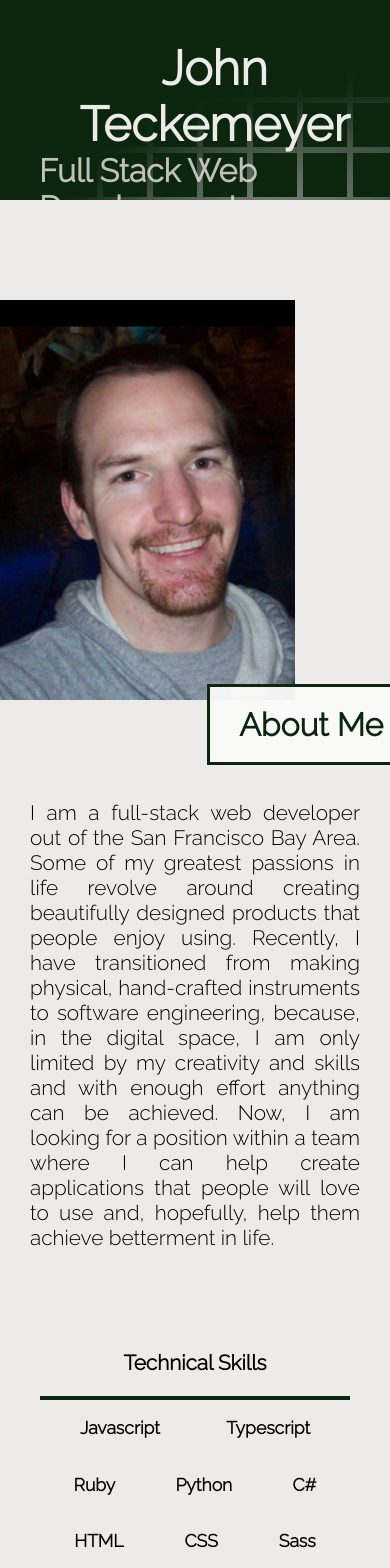
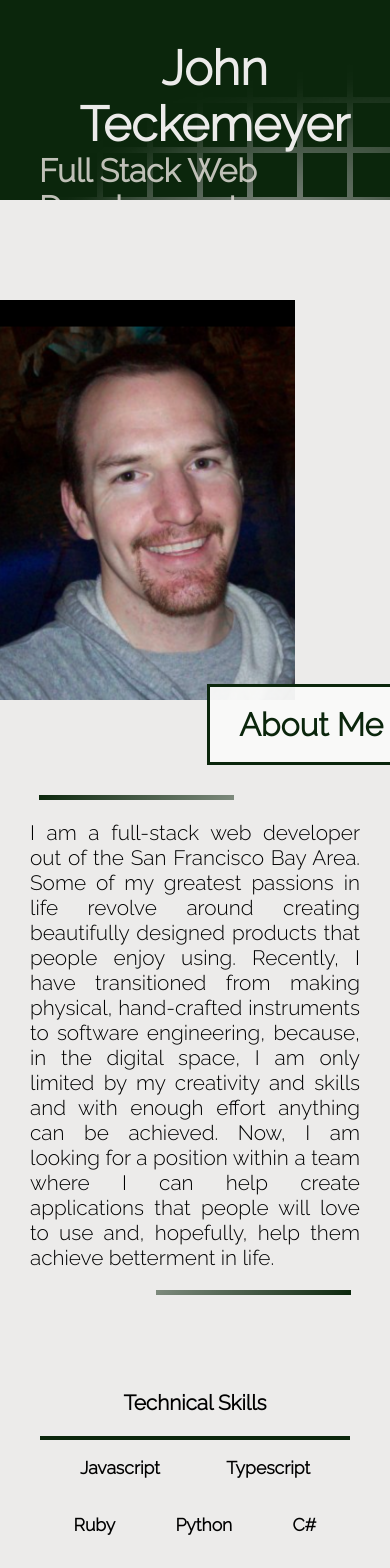
Before and after one commit to TheTeck/Portfolio3, a React (Create React App) app: page / in a window 390 px wide. Shown: the top 1568 px of the page. Built offline with nearby package versions, Linux system fonts and the light colour scheme.

Commit message:
Add responsive borders around the about me paragraph and give the contact section a cool gradient

```diff
--- a/src/Components/Contact/Contact.scss
+++ b/src/Components/Contact/Contact.scss
@@ -12,6 +12,12 @@
   font-family: $primary-font;
   font-weight: 700;
   background-color: $primary-color-alpha;
+  background: linear-gradient(
+    100deg,
+    $primary-color,
+    $secondary-color 10%,
+    $primary-color-alpha
+  );
   height: 400px;
   padding-top: 3em;
 }
@@ -34,7 +40,7 @@
   align-items: center;
 
   p {
-    color: $secondary-color;
+    color: $text-dark;
   }
 }
 
@@ -49,7 +55,7 @@
   flex-direction: column;
   align-items: center;
   justify-content: center;
-  color: $secondary-color;
+  color: $text-dark;
   text-decoration: none;
   height: 100%;
 
@@ -70,7 +76,7 @@
 
 .resume-text {
   font-size: $medium-big-text;
-  font-weight: 500;
+  font-weight: 700;
 }
 
 p a:focus {
--- a/src/Components/ProfileImage/ProfileImage.scss
+++ b/src/Components/ProfileImage/ProfileImage.scss
@@ -19,6 +19,8 @@
   display: flex;
   justify-content: center;
   align-items: center;
+  background-color: $primary-color;
+  color: $text-light;
 
   img {
     width: 400px;
--- a/src/Pages/HomePage/HomePage.jsx
+++ b/src/Pages/HomePage/HomePage.jsx
@@ -54,9 +54,12 @@ export default function HomePage (props) {
             <ContentContainer>
                 <div className="section-wrapper">
                     <ProfileImage />
-                    <Paragraph>
-                        I am a full-stack web developer out of the San Francisco Bay Area. Some of my greatest passions in life revolve around creating beautifully designed products that people enjoy using. Recently, I have transitioned from making physical, hand-crafted instruments to software engineering, because, in the digital space, I am only limited by my creativity and skills and with enough effort anything can be achieved. Now, I am looking for a position within a team where I can help create applications that people will love to use and, hopefully, help them achieve betterment in life.
-                    </Paragraph>
+                    <div id="about-me-paragraph">
+                        <div id="paragraph-backing"></div>
+                        <Paragraph>
+                            I am a full-stack web developer out of the San Francisco Bay Area. Some of my greatest passions in life revolve around creating beautifully designed products that people enjoy using. Recently, I have transitioned from making physical, hand-crafted instruments to software engineering, because, in the digital space, I am only limited by my creativity and skills and with enough effort anything can be achieved. Now, I am looking for a position within a team where I can help create applications that people will love to use and, hopefully, help them achieve betterment in life.
+                        </Paragraph>
+                    </div>
                 </div>
             </ContentContainer>
 
--- a/src/Pages/HomePage/HomePage.scss
+++ b/src/Pages/HomePage/HomePage.scss
@@ -13,6 +13,48 @@ h1 {
   font-weight: 700;
   text-align: center;
   pointer-events: none;
+}
+
+#about-me-paragraph {
+  padding: 20px 0;
+  background-color: $secondary-color;
+  position: relative;
+  z-index: 1;
+
+  &::before {
+    content: "";
+    background: linear-gradient(
+      to bottom right,
+      $primary-color,
+      $secondary-color
+    );
+    width: 50%;
+    height: 50%;
+    position: absolute;
+    z-index: -2;
+    top: -5px;
+    left: 10%;
+  }
+
+  &::after {
+    content: "";
+    background: linear-gradient(to top left, $primary-color, $secondary-color);
+    width: 50%;
+    height: 50%;
+    position: absolute;
+    z-index: -2;
+    bottom: -5px;
+    right: 10%;
+  }
+}
+
+#paragraph-backing {
+  position: absolute;
+  background-color: $secondary-color;
+  top: 0;
+  width: 100%;
+  height: 100%;
+  z-index: -1;
 }
 
 .section-wrapper {
@@ -50,6 +92,12 @@ h1 {
   .skill-wrapper {
     width: 60%;
   }
+  #about-me-paragraph::before {
+    left: -5px;
+  }
+  #about-me-paragraph::after {
+    right: -5px;
+  }
 }
 
 @media (min-width: 800px) {
```
